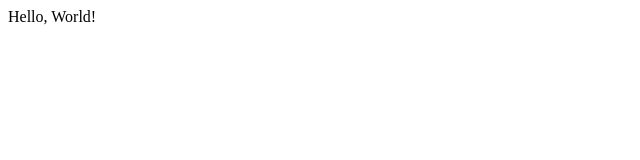
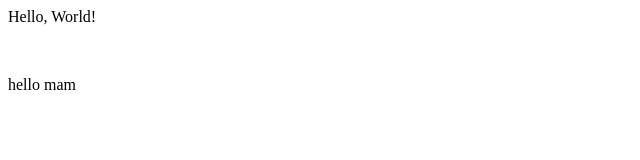
Before and after one commit to 14sharwari/git_demo_sh, a plain HTML site: page index.html in a window 1280 px wide. Shown: the full height of the page, 0-640 px from the left. Drawn offline with Linux system fonts and the light colour scheme.

Commit message:
i add hello mam

```diff
--- a/index.html
+++ b/index.html
@@ -1 +1,3 @@
 <p>Hello, World!</p>
+<br>
+<p> hello mam</p>
```
